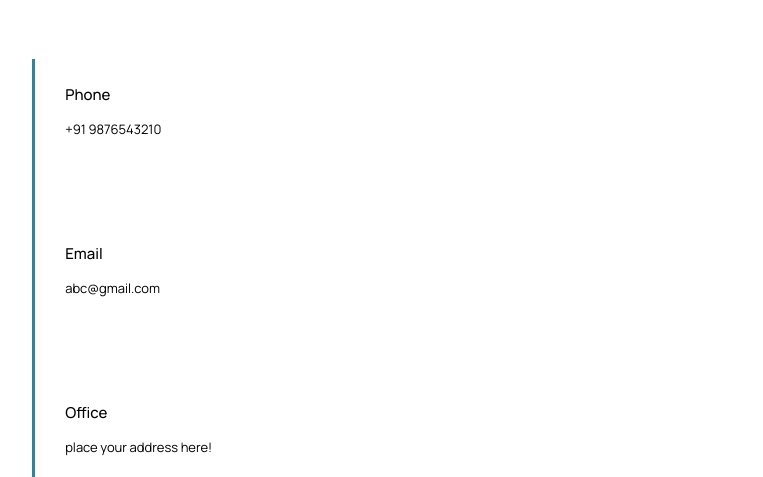
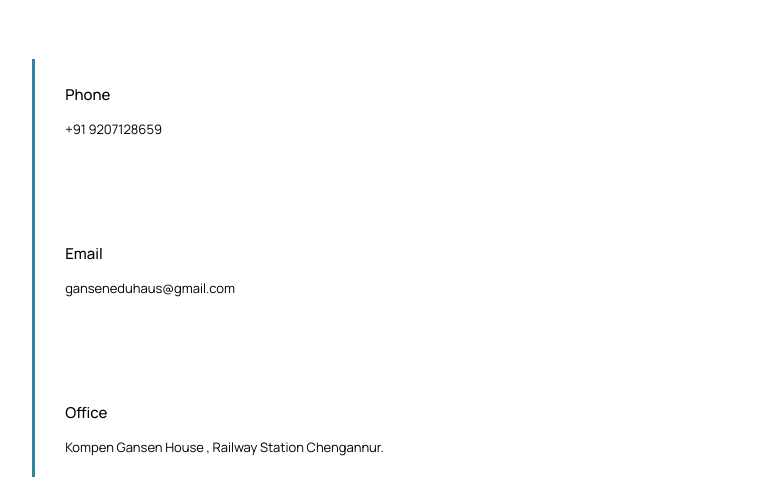
Before and after one commit to george-ct52/gansen_edu, a plain HTML site: page index.html in a window 1280 px wide. Shown: the part 3639-4116 px from the top of the page, without its empty margins (18-781 px from the left). Drawn offline with Linux system fonts and the light colour scheme; grey boxes are pictures that could not be loaded.

Commit message:
Update index.html

```diff
--- a/index.html
+++ b/index.html
@@ -196,7 +196,7 @@
 
                         <a href="tel:+919876543210" class="phn-no">
                             <p class=" card_sub_head">
-                                +91 9876543210
+                                +91 9207128659
                             </p>
                         </a>
                     </div>
@@ -207,7 +207,7 @@
                             Email
                         </p>
                         <p class="email-id card_sub_head">
-                            abc@gmail.com
+                            ganseneduhaus@gmail.com
                         </p>
                     </div>
                     <div class="address item card-head">
@@ -216,7 +216,8 @@
                             Office
                         </p>
                         <p class="add card_sub_head">
-                            place your address here!
+                            Kompen Gansen House ,
+                            Railway Station Chengannur.
                         </p>
                     </div>
                 </div>
```
